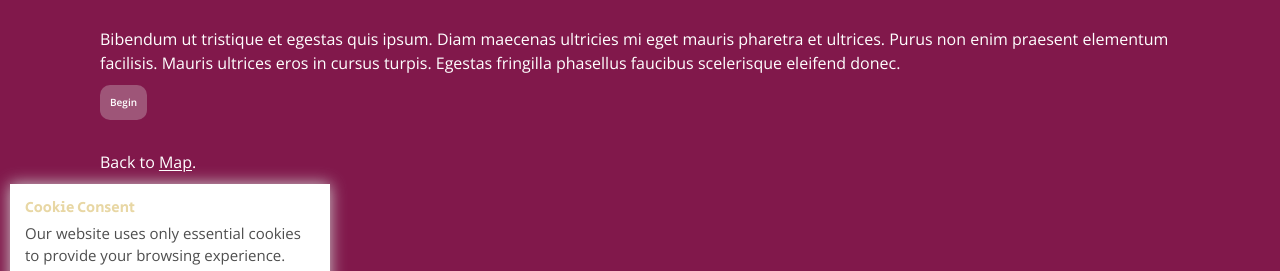
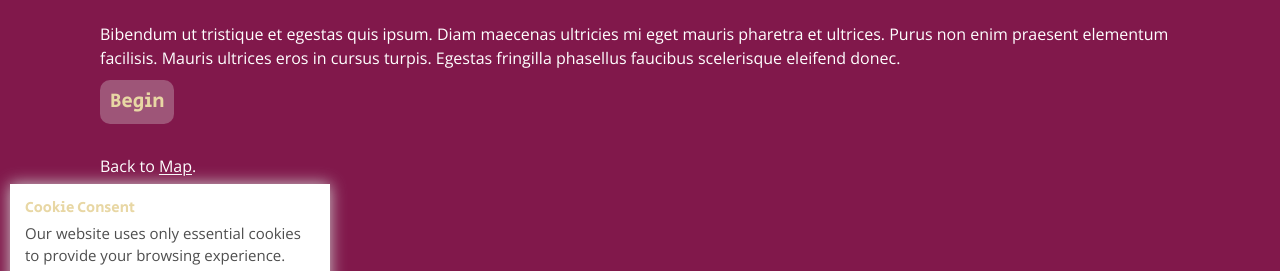
Before and after one commit to suzatherine/livukr-main, a website: page adventures/loc-1.html in a window 1280 px wide. Shown: the part 396-667 px from the top of the page. Drawn offline with nearby package versions, Linux system fonts and the light colour scheme.

Commit message:
chnaged button on map

```diff
--- a/adventures/loc-1.html
+++ b/adventures/loc-1.html
@@ -156,7 +156,9 @@
         <p>Find out <a href="./../maze/how-it-works.html" class="highlighted">here</a>.
         </p>
         <div id="locationMount"></div> -->
-        <button>Begin</button>
+        <button><a href="">
+            <h2>Begin</h2>
+          </a></button>
       </section>
 
 
```
